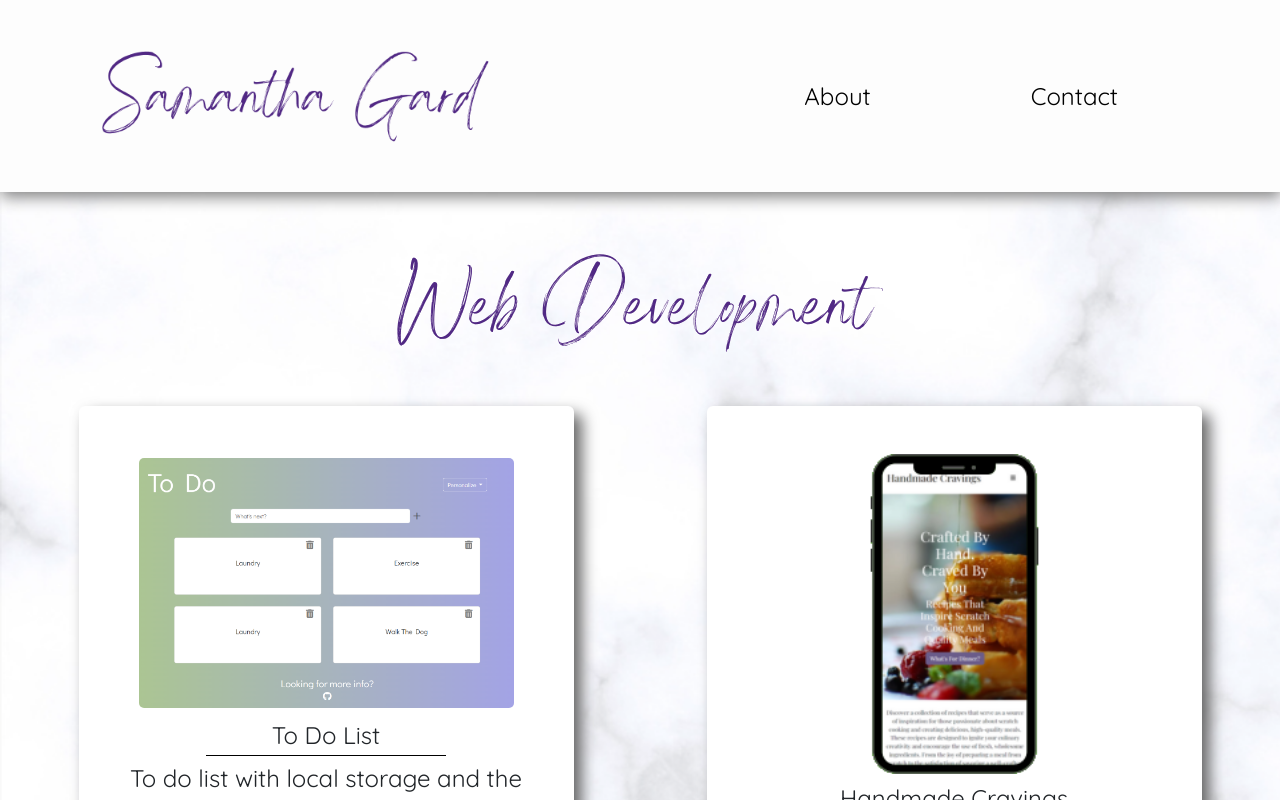
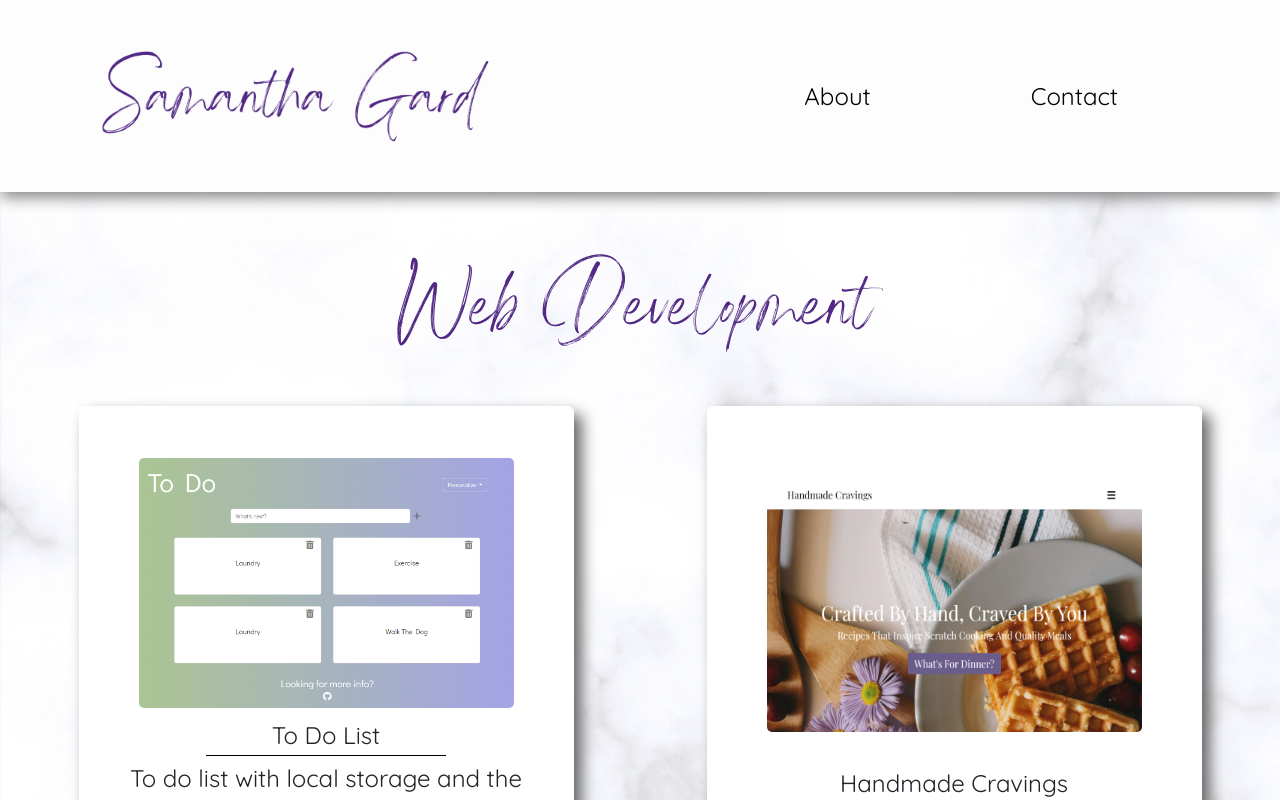
Before and after one commit to samanthagard13/SG-React-Portfolio, a React (Vite) app: page /web in a window 1280 px wide. Shown: the top 800 px of the page. Built offline with nearby package versions, Linux system fonts and the light colour scheme.

Commit message:
photo changes

```diff
--- a/src/pages/WebPage.jsx
+++ b/src/pages/WebPage.jsx
@@ -36,7 +36,7 @@ function WebPage() {
 
           <Col xl={6} lg={6} md={6} sm={12}>
             <Card className="web-card">
-              <Card.Img src="/images/HC-mobile.png" className="phone"/>
+              <Card.Img src="/images/cravings.png" className="web-img"/>
               <Card.Title className="web-title">Handmade Cravings</Card.Title>
               <Card.Text>
                 Recipe blog (in progress)
```
Also changed, not shown: public/images/cravings.png.
